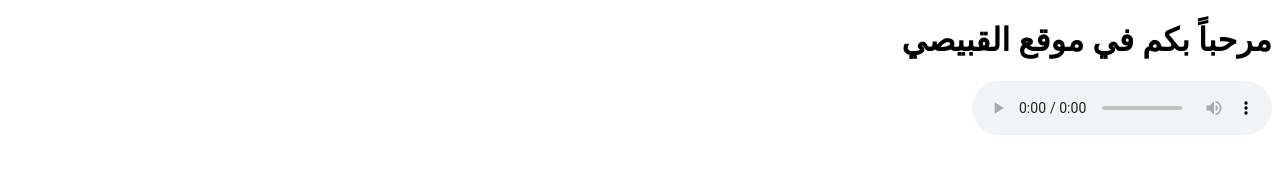
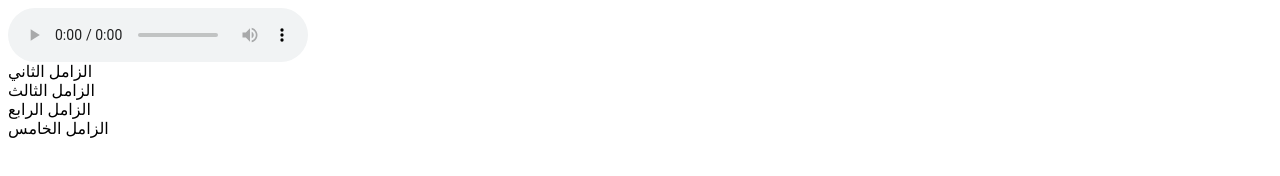
Before and after one commit to abrahymalkhal6-cmd/al-qubaisi, a plain HTML site: page index.html in a window 1280 px wide. Drawn offline with Linux system fonts and the light colour scheme.

Commit message:
Update index.html

```diff
--- a/index.html
+++ b/index.html
@@ -1,14 +1,17 @@
-<!DOCTYPE html>
-<html lang="ar" dir="rtl">
-<head>
-    <meta charset="UTF-8">
-    <title>مشغل القبيصي</title>
-</head>
-<body>
-    <h1>مرحباً بكم في موقع القبيصي</h1>
-    <audio controls>
-        <source src="ZAMIL%20(2).mp3" type="audio/mpeg">
-        متصفحك لا يدعم تشغيل الصوت.
-    </audio>
-</body>
-</html>
+<audio id="player" controls></audio>
+
+<div class="list-item" onclick="document.getElementById('player').src='ZAMIL%20(2).mp3'; document.getElementById('player').play();">
+    الزامل الثاني
+</div>
+
+<div class="list-item" onclick="document.getElementById('player').src='ZAMIL%20(3).mp3'; document.getElementById('player').play();">
+    الزامل الثالث
+</div>
+
+<div class="list-item" onclick="document.getElementById('player').src='ZAMIL%20(4).mp3'; document.getElementById('player').play();">
+    الزامل الرابع
+</div>
+
+<div class="list-item" onclick="document.getElementById('player').src='ZAMIL%20(5).mp3'; document.getElementById('player').play();">
+    الزامل الخامس
+</div>
```
